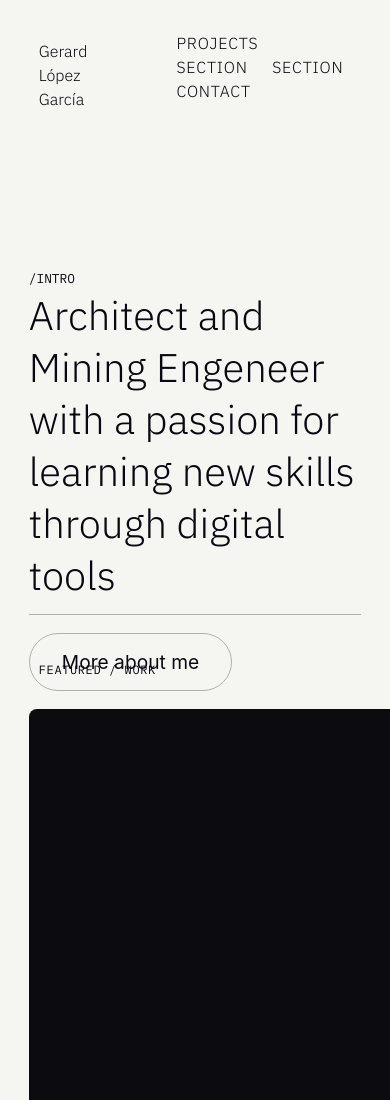
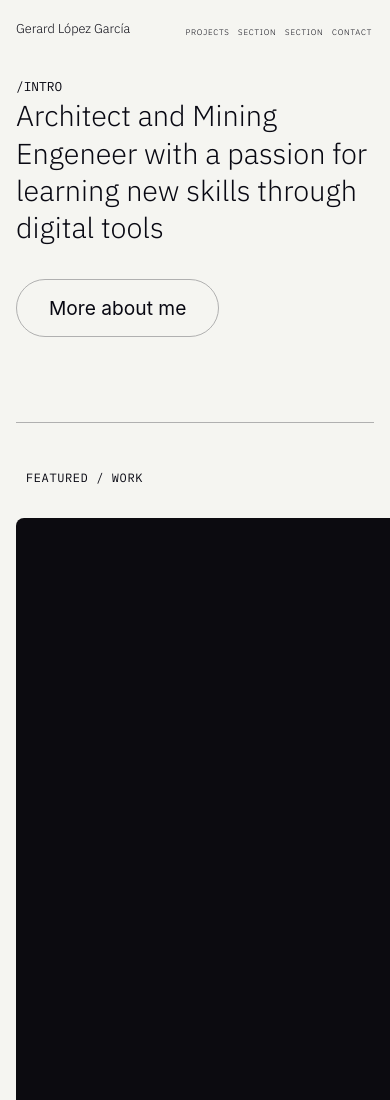
Before and after one commit to GerardLopezGarcia/Portfolio, a plain HTML site: page index.html in a window 390 px wide. Shown: the top 1100 px of the page. Drawn offline with nearby package versions, Linux system fonts and the light colour scheme; some icons are missing.

Commit message:
mobile version uploaded

```diff
--- a/css/styles.css
+++ b/css/styles.css
@@ -189,6 +189,43 @@ h3 {
     }
 
 }
+
+@media only screen and (max-width: 500px) {
+    body{
+        padding: 16px;
+    }
+    .intro-body{
+        margin-top: 32px;
+    }
+
+    .header_nav a {
+        display: inline-block;
+        font-size: 0.5rem;
+        margin: 2px;
+    }
+    ul#menu.justify-content-end{
+        margin: 0;
+    }
+    a.header_title{
+        font-size: 0.8rem;
+        white-space: pre;
+        margin: 3px 0 3px 0;
+    }
+    h1 {
+        font-size: 1.8rem;
+        font-weight: bold ;
+    }
+
+    .grid {
+        position: relative;
+        display: grid;
+        margin: 32px 0;
+        grid-template-columns: 1fr;
+        grid-template-rows: 0.9fr 1fr;
+        grid-gap: 2rem;
+        align-items: stretch;
+    }
+}
 /* END OF ITEMS */
 
 /* end welcome section  */
```
